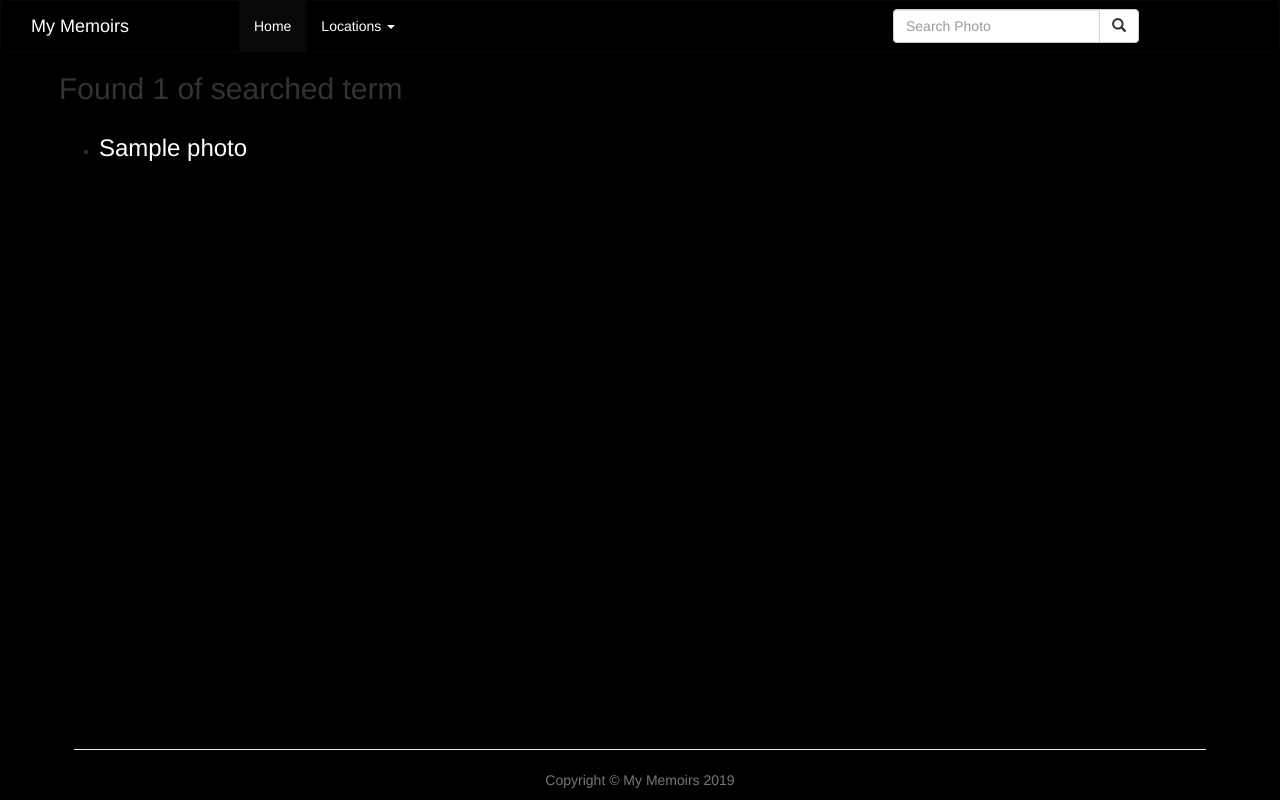
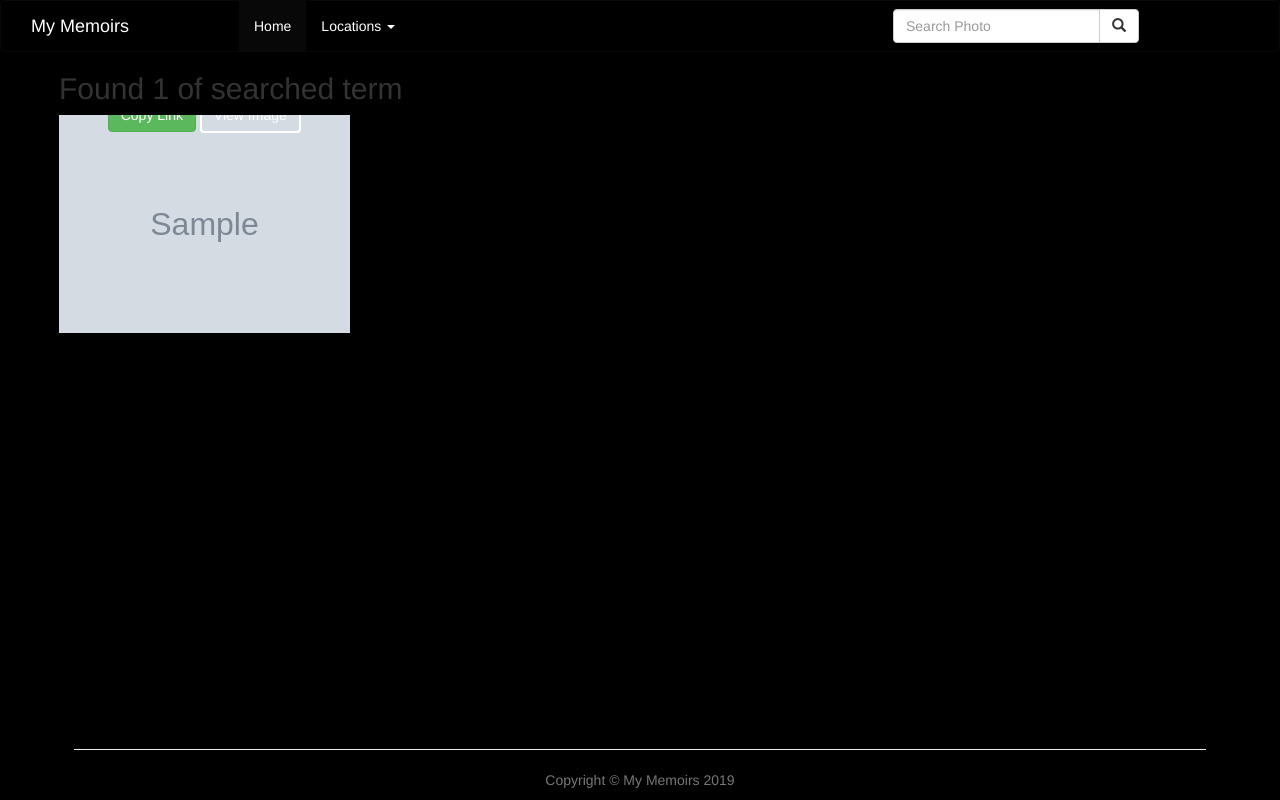
Before and after one commit to bryomajor/memoirs, a Django app: template photos/templates/all-photos/search.html in a window 1280 px wide. Run offline with Django 3.2, Linux system fonts and the light colour scheme; tables that the repository leaves empty hold one stand-in row (values such as "Sample post"); the template is opened without the code that fills it: values that come from a table or form of the project are taken from there, most other values are stand-ins (such as "Sample title", 1, 10 or a date in 2020); grey boxes marked "Sample" are stand-in pictures; some libraries are stand-ins or nearby versions.

Commit message:
Rectify structure for the display of searched items

```diff
--- a/photos/templates/all-photos/search.html
+++ b/photos/templates/all-photos/search.html
@@ -12,17 +12,29 @@
             {% endif %}
         </div>
         <div class="row">
-            {% if photos %}
+
             {% for photo in photos %}
-            <ul class="text-center">
-                <li>
-                    <a href="{% url 'photo' photo.id %}">
-                        <h3>{{photo.image_name}}</h3>
-                    </a>
-                </li>
-            </ul>
+            <div class="col-md-3 single_portfolio_text">
+                <img src="{{photo.photo.url}}" alt="" class="img-responsive" />
+
+                <div class="portfolio_images_overlay text-center">
+                    <h3 class="text-white">{{photo.image_name}}</h3>
+                    <h5 class="text-white">Location: {{photo.location}}</h5>
+                    <hr>
+
+                    <p class="text-white">{{photo.image_desc}}</p>
+
+                    <input type="text" id="imagelink" class="form-control input-sm"
+                        value="127.0.0.1:800{{photo.photo.url}}" class="hidden">
+                    <div class="top">
+                        <button class="btn btn-success" onclick="CopyFunction()">Copy Link</button>
+
+                        <a class="fancybox btn btn-custom" rel="gallery" href="{{photo.photo.url}}">View Image</a>
+                    </div>
+                </div>
+            </div>
             {% endfor %}
-            {% endif %}
+
         </div>
     </div>
 </section>
```
